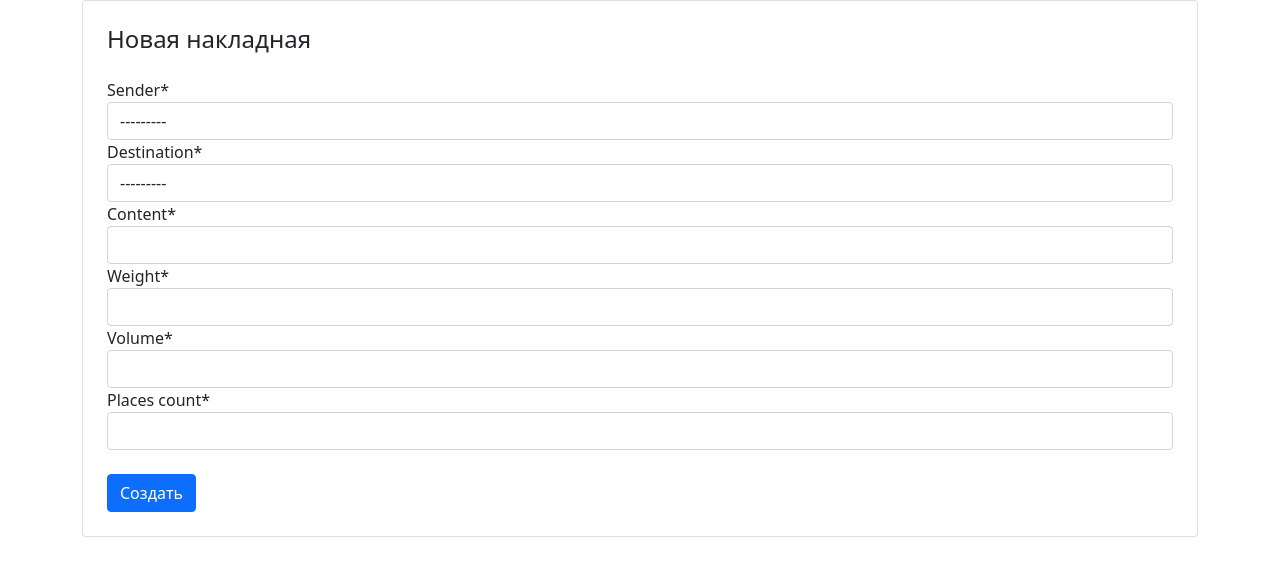
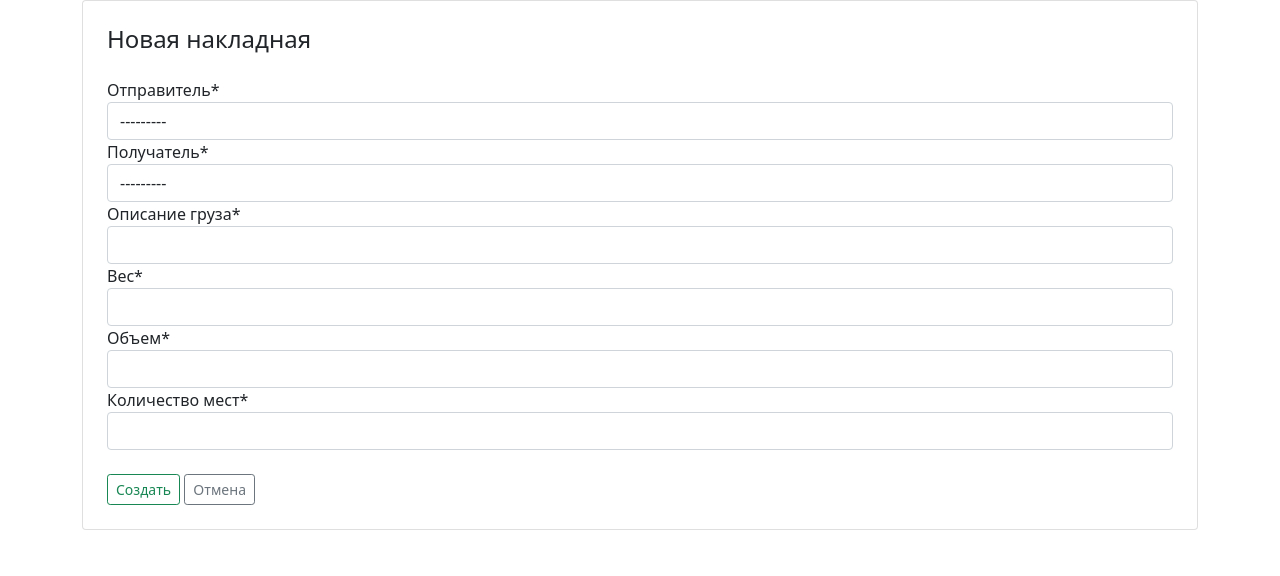
Before and after one commit to Shchetkin-AY/Delivery_site, a Django app: page /packing_lists/new in a window 1280 px wide. Shown: the part 86-662 px from the top of the page. Run offline with Django 4.2, Linux system fonts and the light colour scheme; data that the repository does not hold is empty; some libraries are stand-ins or nearby versions.

Commit message:
Improved creation form new_list and some visual edits

```diff
--- a/manager/forms.py
+++ b/manager/forms.py
@@ -1,4 +1,6 @@
-from django.forms import forms, ModelForm
+from django.utils.translation import gettext_lazy as _
+
+from django.forms import forms, ModelForm,TextInput, ModelChoiceField
 
 from manager.models import PackingList
 
@@ -6,3 +8,10 @@ class PackingListForm(ModelForm):
     class Meta:
         model = PackingList
         fields = '__all__'
+        labels = {'sender': _('Отправитель'),
+                  'destination': _('Получатель'),
+                  'content': _('Описание груза'),
+                  'weight': _('Вес'),
+                  'volume': _('Объем'),
+                  'places_count': _('Количество мест')
+                  }
--- a/manager/models.py
+++ b/manager/models.py
@@ -5,6 +5,8 @@ class Agent(models.Model):
     company = models.CharField(max_length=20)
     phone = models.CharField(max_length=11)
     inn_number = models.IntegerField()
+    def __str__(self):
+        return self.company
 
 class PackingList(models.Model):
     sender = models.ForeignKey(Agent, related_name='sender', on_delete=models.CASCADE)
--- a/manager/templates/manager/delite_list.html
+++ b/manager/templates/manager/delite_list.html
@@ -8,8 +8,8 @@
 		  <p>Вы уверены что хотите удалить накладную №{{ packinglist.pk }}</p>
 			<form method="POST">
 			{% csrf_token %}
- 			  <a class="btn btn-success" href="{% url 'packing_lists' %}">Отменить</a>
-              <input class="btn btn-danger" type="submit" value="Удалить">
+ 			  <a class="btn btn-outline-success btn-sm" href="{% url 'packing_lists' %}">Отменить</a>
+              <input class="btn btn-outline-danger btn-sm" type="submit" value="Удалить">
 			</form>
         </section>
       </div>
--- a/manager/templates/manager/new_list.html
+++ b/manager/templates/manager/new_list.html
@@ -11,7 +11,10 @@
               {% csrf_token %}
               {{ form|crispy }}
               <div class="form-group pt-4">
-                <button type="submit" class="btn btn-primary">Создать</button>
+                <button type="submit" class="btn btn-outline-success btn-sm">Создать</button>
+{#              </div>#}
+{#              <div class="form-group pt-4">#}
+                <a class="btn btn-outline-secondary btn-sm" href="{% url 'packing_lists' %}">Отмена</a>
               </div>
             </form>
         </section>
--- a/manager/templates/manager/packing_lists.html
+++ b/manager/templates/manager/packing_lists.html
@@ -23,15 +23,15 @@
                   <td>{{list.sender.company}}</td>
                   <td>{{list.destination.company}}</td>
                   <td>{{list.created}}</td>
-                  <td><a class="btn btn-sm btn-info" href="#">Обновить</a></td>
-                  <td><a class="btn btn-sm btn-danger" href="{% url 'delete_list' list.pk %}">Удалить</a></td>
+                  <td><a class="btn btn-outline-secondary btn-sm" href="#">Обновить</a></td>
+                  <td><a class="btn btn-outline-danger btn-sm" href="{% url 'delete_list' list.pk %}">Удалить</a></td>
                 </tr>
                 {% endfor %}
                 </table>
               </div>
             </div>
             <div class="form-group pt-4">
-              <a href="{% url 'pack_list' %}" class="btn btn-primary">Создать накладную</a>
+              <a href="{% url 'pack_list' %}" class="btn btn-outline-primary btn-sm">Создать накладную</a>
             </div>
         </section>
       </div>
```
